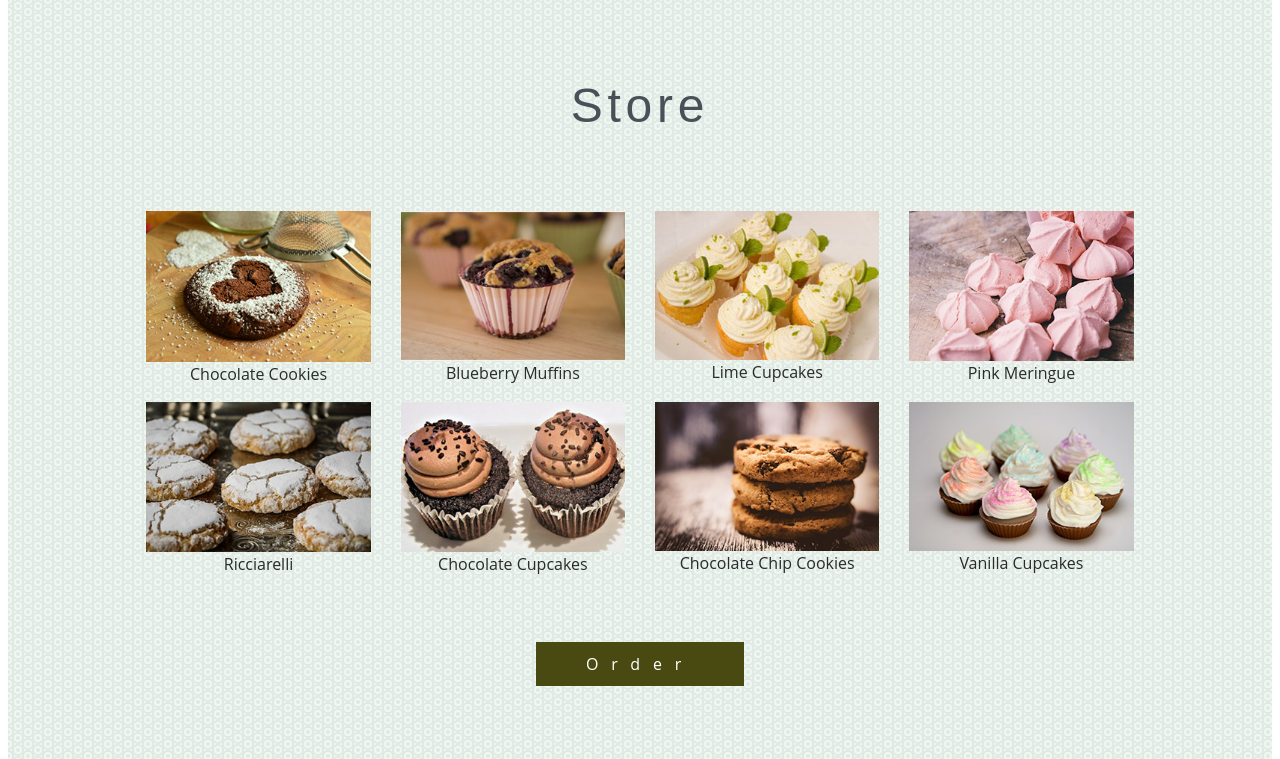
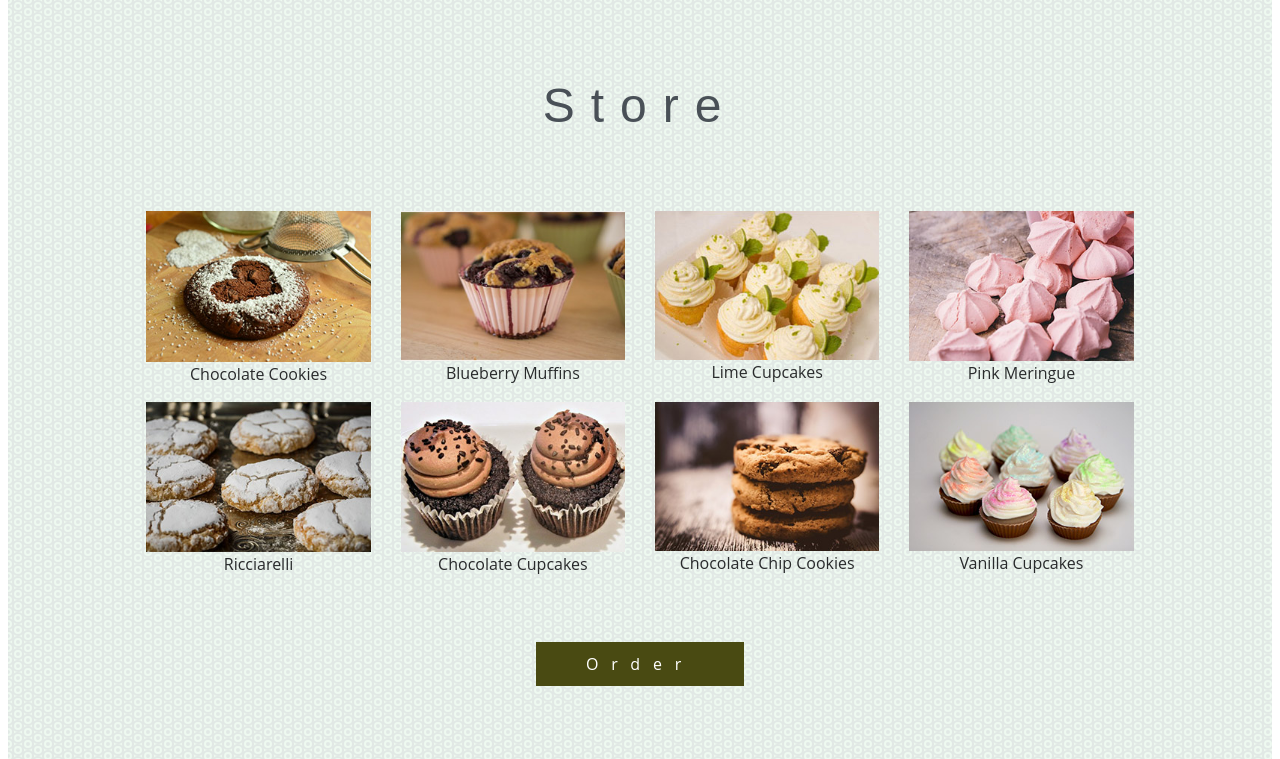
Before and after one commit to mar-eve/tiny-cakes-gulp, a website: page src/index.html in a window 1280 px wide. Shown: the part 861-1620 px from the top of the page. Drawn offline with nearby package versions, Linux system fonts and the light colour scheme; a script that the page names is missing.

Commit message:
sat dec 9

```diff
--- a/src/scss/_main.scss
+++ b/src/scss/_main.scss
@@ -50,7 +50,7 @@ h1, h2 { font-family: "Open-sans", Arial, sans-serif}
 h1 {
 	font-size: 3rem;
 	font-weight: 400;
-	letter-spacing: .3rem;
+	letter-spacing: 1rem;
 }
 h2 {
 	font-size: 2rem;
```
Also changed, not shown: src/css/bootstrap.css.
